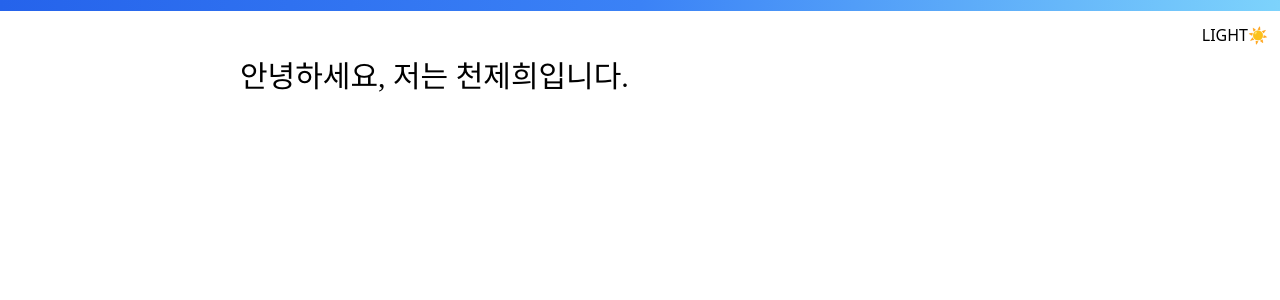
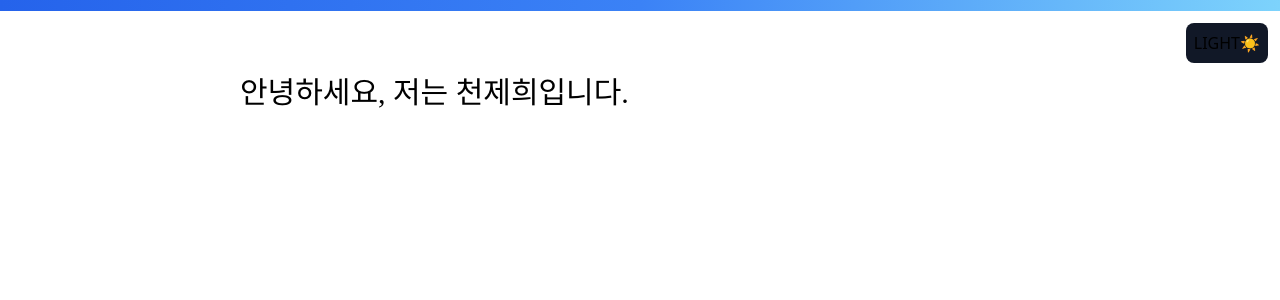
Before and after one commit to jeheecheon/resume, a React (Vite) app: page / in a window 1280 px wide. Shown: the top 300 px of the page. Built offline with nearby package versions, Linux system fonts and the light colour scheme; a web font is replaced by a local one.

Commit message:
style: 배경색 FOUC 현상 수정

```diff
--- a/index.html
+++ b/index.html
@@ -12,6 +12,7 @@
             crossorigin
             href="https://cdn.jsdelivr.net/gh/orioncactus/pretendard@v1.3.9/dist/web/static/pretendard.min.css"
         />
+        <script type="text/javascript" src="/src/app/utils/theme.ts"></script>
     </head>
     <body>
         <div id="root"></div>
--- a/src/app/_components/ThemeSwitch.tsx
+++ b/src/app/_components/ThemeSwitch.tsx
@@ -18,7 +18,10 @@ function ThemeSwitch({ className }: ThemeSwitchProps) {
     }
 
     return (
-        <button className={`ml-auto ${className}`} onClick={handleClick}>
+        <button
+            className={`ml-auto p-2 rounded-lg bg-gray-900 ${className}`}
+            onClick={handleClick}
+        >
             {modeDisplay}
         </button>
     );
--- /dev/null
+++ b/src/app/utils/theme.ts
@@ -0,0 +1,6 @@
+const isDarkMode =
+    localStorage.theme === 'dark' ||
+    (!('theme' in localStorage) &&
+        window.matchMedia('(prefers-color-scheme: dark)').matches);
+
+document.documentElement.classList.toggle('dark', isDarkMode);
--- a/src/global.css
+++ b/src/global.css
@@ -15,7 +15,7 @@
     }
 
     .dark {
-        --bg-color: #101010;
+        --bg-color: #060606;
     }
 }
 
```
